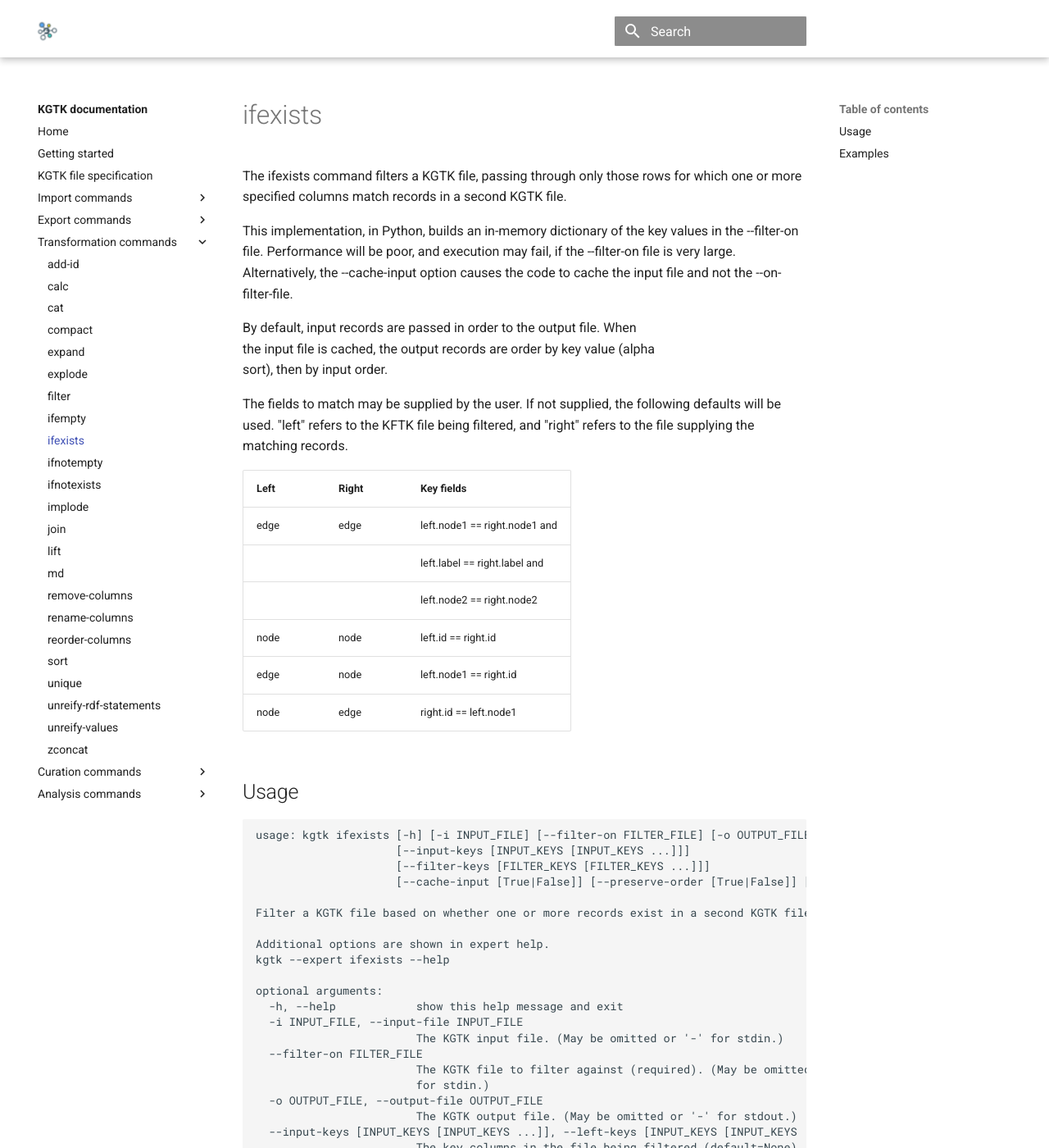
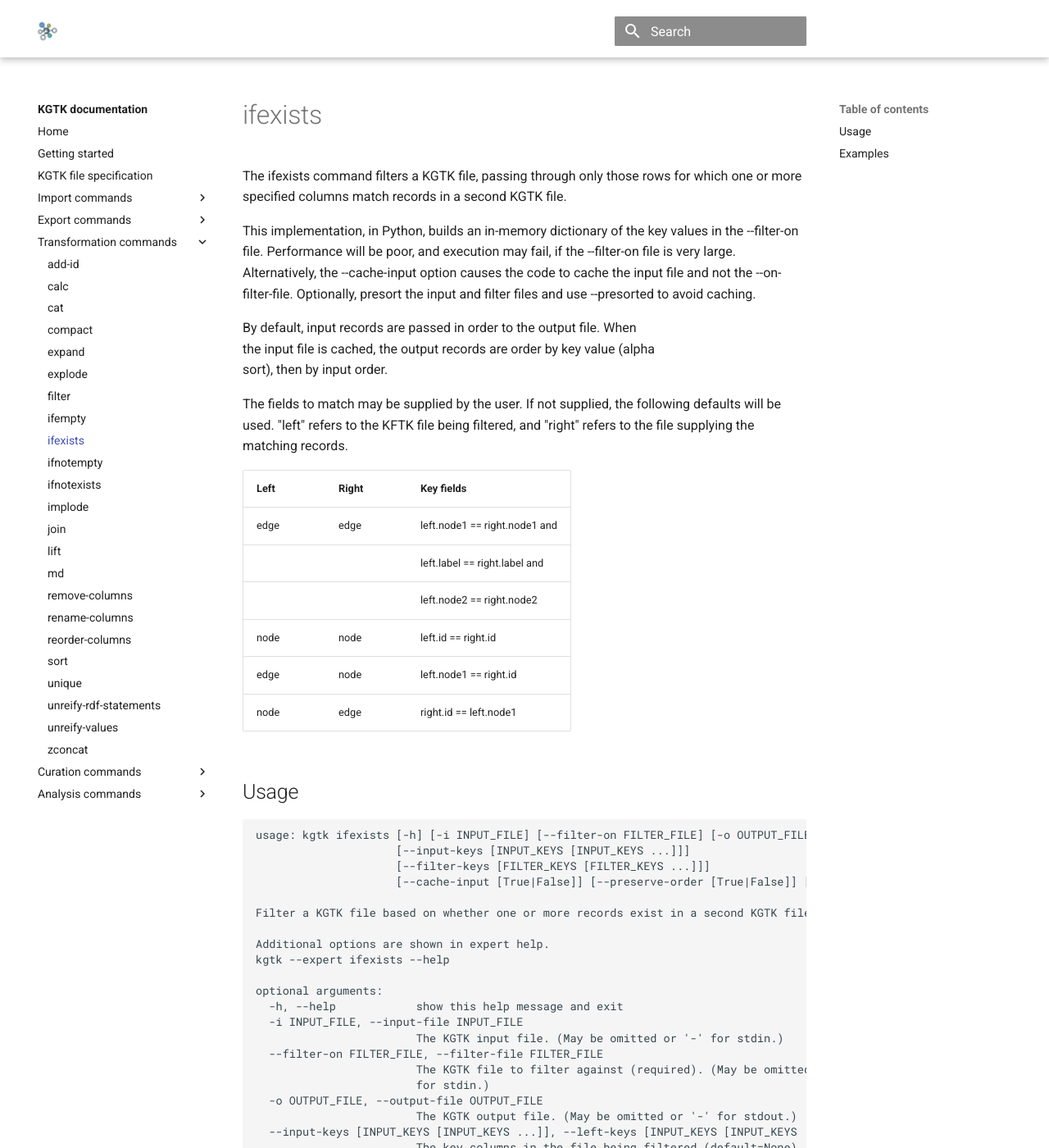
Before and after one commit to usc-isi-i2/kgtk, an MkDocs documentation site: the page built from docs/transform/ifexists.md, in a window 1280 px wide and 1400 px high. Shown: the whole window at 82% size. Built offline with MkDocs 1.6.1 and Material for MkDocs 9.7.7, drawn with Linux system fonts in a browser that asks for light colours; comment, search, counter and statistics services are not loaded; some of the changed text lies outside the part shown.

Commit message:
Use the True|False metavar for --presorted.  add "--filter-file" as an option to "--filter-on".

````diff
--- a/docs/transform/ifexists.md
+++ b/docs/transform/ifexists.md
@@ -5,6 +5,8 @@
 values in the --filter-on file.  Performance will be poor, and execution may
 fail, if the --filter-on file is very large.  Alternatively, the --cache-input
 option causes the code to cache the input file and not the --on-filter-file.
+Optionally, presort the input and filter files and use --presorted to avoid
+caching.
 
 By default, input records are passed in order to the output file.  When
 the input file is cached, the output records are order by key value (alpha
@@ -40,7 +42,7 @@
   -h, --help            show this help message and exit
   -i INPUT_FILE, --input-file INPUT_FILE
                         The KGTK input file. (May be omitted or '-' for stdin.)
-  --filter-on FILTER_FILE
+  --filter-on FILTER_FILE, --filter-file FILTER_FILE
                         The KGTK file to filter against (required). (May be omitted or '-'
                         for stdin.)
   -o OUTPUT_FILE, --output-file OUTPUT_FILE
@@ -53,6 +55,10 @@
                         Cache the input file instead of the filter keys (default=False).
   --preserve-order [True|False]
                         Preserve record order when cacheing the input file. (default=False).
+
+  --presorted [True|False]
+                        When True, assume that the input and filter files are both presorted. Use a merge-style algorithm that does not require caching either
+                        file. (default=False).
 
   -v, --verbose         Print additional progress messages (default=False).
 ```
````
Also changed, not shown: docs/transform/ifnotexists.md (+5 -1 lines), 3 other files.
